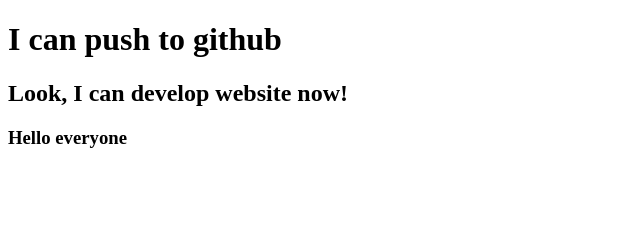
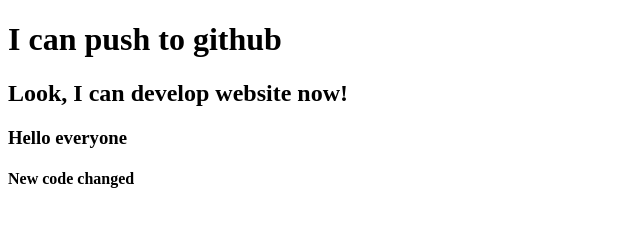
Before and after one commit to HSAyon111/my-first-repo, a plain HTML site: page index.html in a window 1280 px wide. Shown: the whole page, without its empty margins (0-640 px from the left). Drawn offline with Linux system fonts and the light colour scheme.

Commit message:
h4 header

```diff
--- a/index.html
+++ b/index.html
@@ -10,5 +10,6 @@
     <h1>I can push to github</h1>
     <h2>Look, I can develop website now!</h2>
     <h3>Hello everyone</h3>
+    <h4>New code changed</h4>
 </body>
 </html>
```
